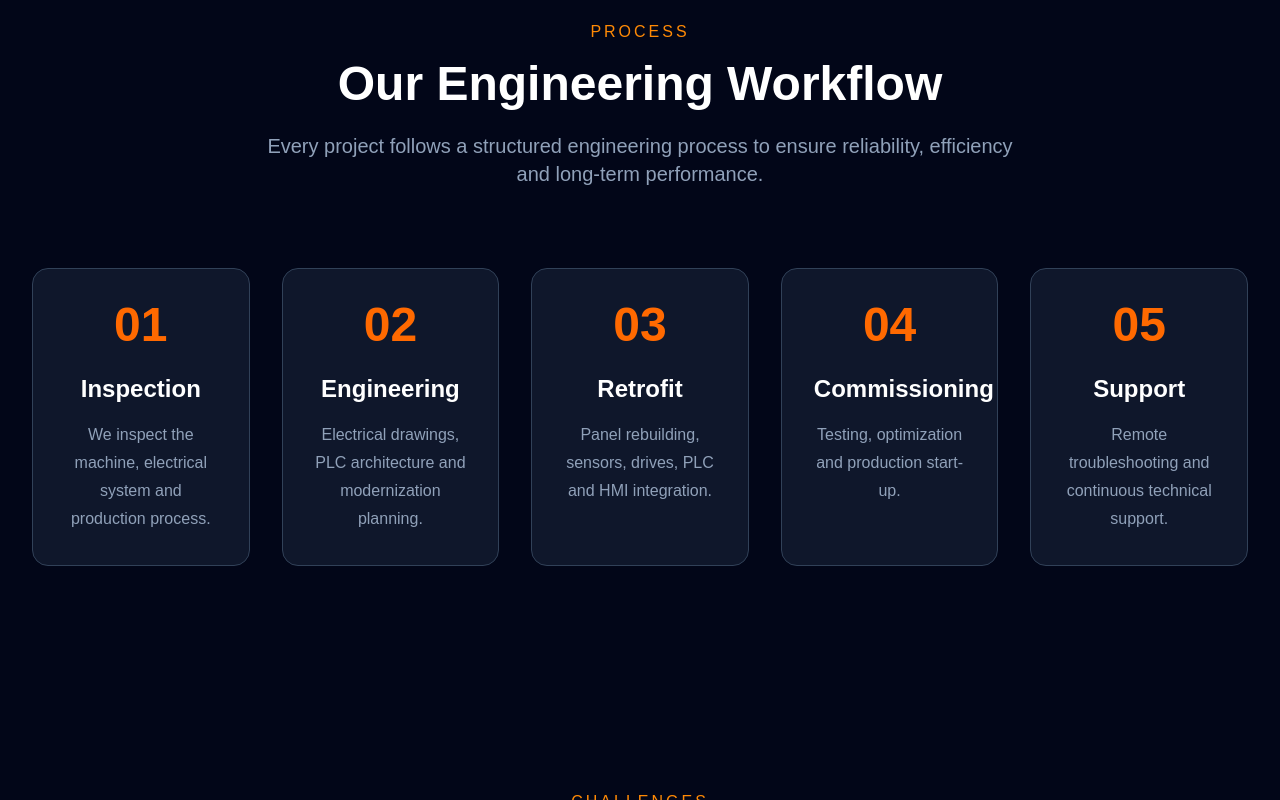
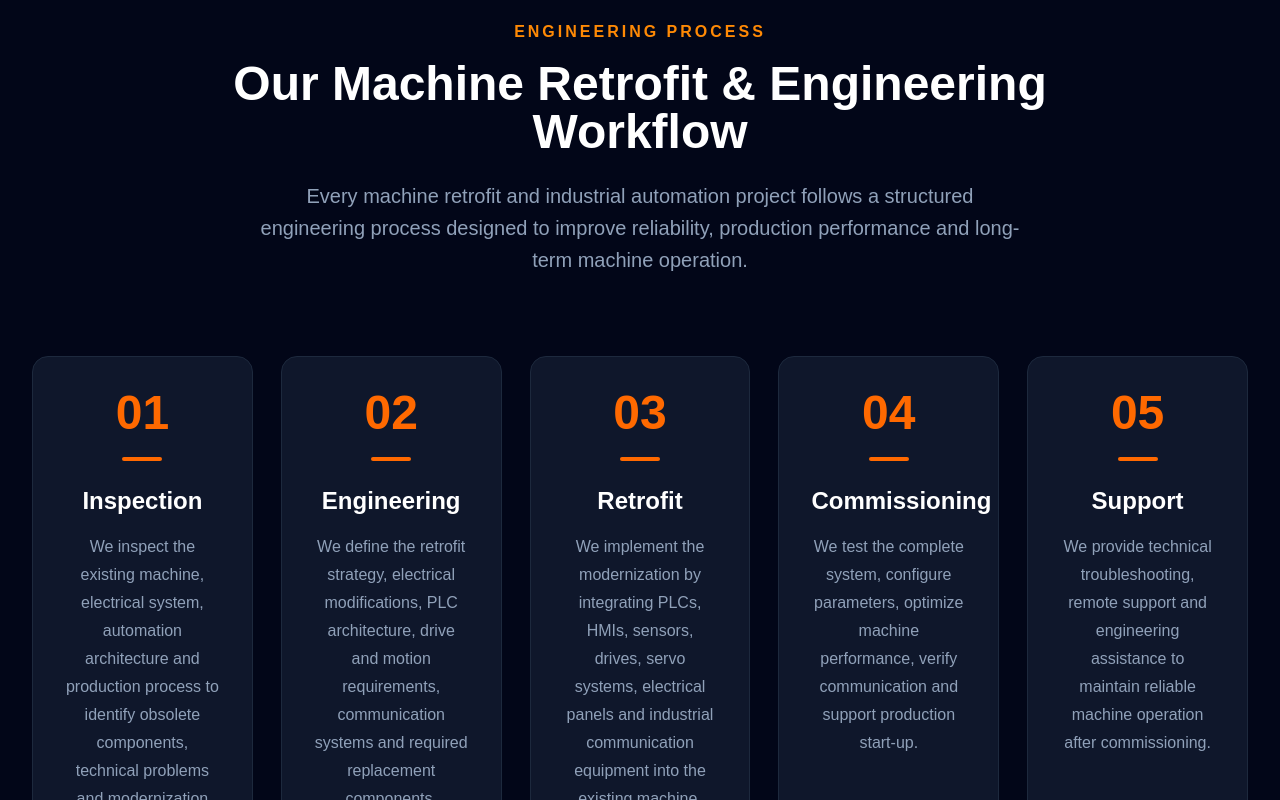
Before and after one commit to ilmaz0/aena-technologies, a Next.js app: page / in a window 1280 px wide. Shown: the part 9120-9920 px from the top of the page. Built offline with nearby package versions, Linux system fonts and the light colour scheme.

Commit message:
process add seo

```diff
--- a/components/Home/Process.tsx
+++ b/components/Home/Process.tsx
@@ -3,81 +3,130 @@ export default function Process() {
     {
       number: "01",
       title: "Inspection",
-      text: "We inspect the machine, electrical system and production process."
+      text:
+        "We inspect the existing machine, electrical system, automation architecture and production process to identify obsolete components, technical problems and modernization requirements.",
     },
     {
       number: "02",
       title: "Engineering",
-      text: "Electrical drawings, PLC architecture and modernization planning."
+      text:
+        "We define the retrofit strategy, electrical modifications, PLC architecture, drive and motion requirements, communication systems and required replacement components.",
     },
     {
       number: "03",
       title: "Retrofit",
-      text: "Panel rebuilding, sensors, drives, PLC and HMI integration."
+      text:
+        "We implement the modernization by integrating PLCs, HMIs, sensors, drives, servo systems, electrical panels and industrial communication equipment into the existing machine.",
     },
     {
       number: "04",
       title: "Commissioning",
-      text: "Testing, optimization and production start-up."
+      text:
+        "We test the complete system, configure parameters, optimize machine performance, verify communication and support production start-up.",
     },
     {
       number: "05",
       title: "Support",
-      text: "Remote troubleshooting and continuous technical support."
-    }
+      text:
+        "We provide technical troubleshooting, remote support and engineering assistance to maintain reliable machine operation after commissioning.",
+    },
   ];
 
   return (
     <section className="bg-slate-950 py-28 text-white">
-
       <div className="mx-auto max-w-7xl px-8">
 
-        <div className="text-center">
+        {/* HEADER */}
 
-          <span className="text-orange-400 uppercase tracking-[3px]">
-            Process
+        <div className="mx-auto max-w-4xl text-center">
+
+          <span className="font-semibold uppercase tracking-[3px] text-orange-400">
+            Engineering Process
           </span>
 
-          <h2 className="mt-4 text-5xl font-bold">
-            Our Engineering Workflow
+          <h2 className="mt-4 text-4xl font-bold sm:text-5xl">
+            Our Machine Retrofit & Engineering Workflow
           </h2>
 
-          <p className="mt-6 text-slate-400 text-xl max-w-3xl mx-auto">
-            Every project follows a structured engineering process to ensure
-            reliability, efficiency and long-term performance.
+          <p className="mx-auto mt-6 max-w-3xl text-lg leading-8 text-slate-400 sm:text-xl">
+            Every machine retrofit and industrial automation project follows a
+            structured engineering process designed to improve reliability,
+            production performance and long-term machine operation.
           </p>
 
         </div>
 
-        <div className="mt-20 grid md:grid-cols-5 gap-8">
+
+        {/* PROCESS STEPS */}
+
+        <div className="mt-20 grid gap-7 md:grid-cols-2 lg:grid-cols-5">
 
           {steps.map((step) => (
+            <article
+              key={step.number}
+              className="
+                group
+                relative
+                rounded-2xl
+                border
+                border-slate-800
+                bg-slate-900
+                p-8
+                text-center
+                transition-all
+                duration-300
+                hover:-translate-y-2
+                hover:border-orange-500/70
+                hover:shadow-2xl
+                hover:shadow-orange-500/10
+              "
+            >
 
-            <div
-              key={step.number}
-              className="rounded-2xl border border-slate-700 bg-slate-900 p-8 text-center hover:border-orange-500 transition"
-            >
+              {/* STEP NUMBER */}
 
               <div className="text-5xl font-extrabold text-orange-500">
                 {step.number}
               </div>
 
+
+              {/* ACCENT */}
+
+              <div className="mx-auto mt-5 h-1 w-10 rounded-full bg-orange-500 transition-all duration-300 group-hover:w-16" />
+
+
+              {/* TITLE */}
+
               <h3 className="mt-6 text-2xl font-bold">
                 {step.title}
               </h3>
 
-              <p className="mt-4 text-slate-400 leading-7">
+
+              {/* DESCRIPTION */}
+
+              <p className="mt-4 leading-7 text-slate-400">
                 {step.text}
               </p>
 
-            </div>
-
+            </article>
           ))}
 
         </div>
 
+
+        {/* BOTTOM MESSAGE */}
+
+        <div className="mx-auto mt-16 max-w-4xl text-center">
+
+          <p className="text-base leading-7 text-slate-500">
+            From initial machine inspection to commissioning and technical
+            support, AENA Technologies approaches retrofit projects as an
+            integrated engineering process rather than a simple component
+            replacement.
+          </p>
+
+        </div>
+
       </div>
-
     </section>
   );
 }
```
